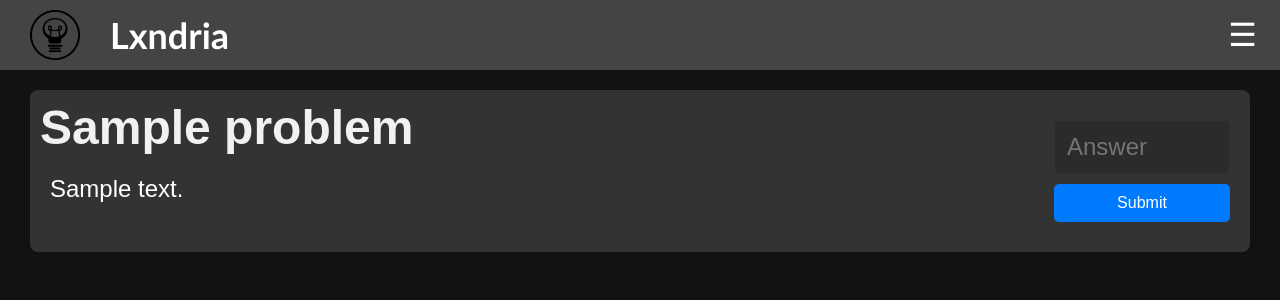
After one commit to Beginner10617/lxndria, a Flask app: template app/templates/problem.html in a window 1280 px wide. The commit adds this page. Shown: the top 300 px of the page. Run offline with Flask 3, Linux system fonts and the light colour scheme; the template is opened without the code that fills it: most values are stand-ins (such as "Sample title", 1, 10 or a date in 2020).

Commit message:
problem-post-viewing

```diff
--- a/app/routes/__init__.py
+++ b/app/routes/__init__.py
@@ -4,6 +4,7 @@ from .main import main_bp
 from .account import account_bp
 from .help import help_bp
 from .contribute import contributions_bp
+from .problem import problem_bp
 
 routes_bp = Blueprint('routes', __name__)
 
@@ -13,3 +14,4 @@ routes_bp.register_blueprint(main_bp)
 routes_bp.register_blueprint(account_bp)
 routes_bp.register_blueprint(help_bp)
 routes_bp.register_blueprint(contributions_bp)
+routes_bp.register_blueprint(problem_bp)
--- a/app/routes/account.py
+++ b/app/routes/account.py
@@ -1,5 +1,5 @@
 from .auth import current_user
-from app.models import Profile, User
+from app.models import Profile, User, Problem
 from flask import Blueprint, render_template, redirect, url_for
 from flask_login import login_required
 from app.forms import EditAccountForm
@@ -16,7 +16,8 @@ def account():
         print('Not authenticated')
         return redirect(url_for('routes.auth.login'))
     profile = Profile.query.filter_by(username=current_user.username).first()
-    return render_template('account.html', user=profile)
+    problems = Problem.query.filter_by(author=current_user.username).order_by(Problem.created_at.desc()).all()
+    return render_template('account.html', user=profile, problems=problems)
 
 @account_bp.route('/account/edit', methods=['GET', 'POST'])
 @login_required
--- /dev/null
+++ b/app/static/User-content/Wasi/Problems/1.txt
@@ -0,0 +1 @@
+This is the first problem ever posted!
--- /dev/null
+++ b/app/static/User-content/Wasi/Problems/2.txt
@@ -0,0 +1 @@
+ads
--- /dev/null
+++ b/app/static/User-content/Wasi/Problems/3.txt
@@ -0,0 +1 @@
+$\int xdx=?$
--- /dev/null
+++ b/app/static/User-content/Wasi/Problems/4.txt
@@ -0,0 +1 @@
+$$e^x$$
--- /dev/null
+++ b/app/static/css/problem.css
@@ -0,0 +1,66 @@
+body{
+    font-family: 'Poppins', sans-serif;
+    margin: 0;
+    padding: 0;
+    background-color: #121212;
+    color: #e0e0e0;
+}
+.problem-container{
+    display: flex;
+    max-width: 1200px;
+    margin: 20px auto;
+    padding: 10px;
+    background-color: #333;
+    box-shadow: 0 2px 4px rgba(0, 0, 0, 0.1);
+    border-radius: 8px;
+    color: #e0e0e0;
+}
+.problem-content{
+    flex: 1;
+    padding: 10px;
+    font-size: 1.5rem;
+}
+.problem{
+    font-size: 1.5rem;
+    color: #fff;
+    align-items: center;
+    width : 100%;
+}
+.problem h1{
+    margin-bottom: 10px;
+    background-color: #333;
+}
+.answer{
+    align-self: center;
+    background-color: #333;
+    padding: 10px;
+    border-radius: 8px;
+    margin-top: 10px;
+}
+.answer input[type="text"]{
+    width: 150px;
+    padding: 0.75rem;
+    border: 1px solid #333; /* Dark border */
+    border-radius: 5px;
+    font-size: 1.5rem;
+    background-color: #2b2b2b; /* Input background */
+    color: #f1f1f1; /* Light text */
+}
+.answer input[type="text"]:focus{
+    outline: none;
+    border: 1px solid #6366f1; /* Blue border */
+}
+.answer button{
+    display: block;
+    width: 100%;
+    padding: 10px;
+    margin-bottom: 10px;
+    margin-top: 10px;
+    background-color: #007bff;
+    color: #ffffff;
+    border: none;
+    border-radius: 5px;
+    cursor: pointer;
+    font-size: 1rem;
+    transition: background-color 0.3s;
+}
--- a/app/templates/contribute.html
+++ b/app/templates/contribute.html
@@ -58,7 +58,7 @@
         <button type="button" onclick="removeOption()">Remove Option</button>
     </div>
 
-    <div id="inputField" style="display: none;">
+    <div id="inputField" class="inputField" style="display: none;">
       {{form.expected_answer(class="form-control", placeholder="Answer")}}
     </div>
 
--- /dev/null
+++ b/app/templates/problem.html
@@ -0,0 +1,56 @@
+<!DOCTYPE html>
+<html>
+<head>
+    <script>
+        window.MathJax = {
+            tex: {
+                inlineMath: [['$', '$'], ['\\(', '\\)']],
+                displayMath: [['$$', '$$'], ['\\[', '\\]']]
+            },
+            svg: {
+                fontCache: 'global'
+            }
+        };
+    </script>
+    <script async src="https://cdn.jsdelivr.net/npm/mathjax@3/es5/tex-mml-chtml.js"></script>
+    <link rel="stylesheet" href="{{url_for('static', filename='css/banner.css')}}">
+    <link rel="stylesheet" href="{{url_for('static', filename='css/problem.css')}}">
+    <title>
+        {{problem.title}}
+    </title>
+</head>
+<header class="banner">
+    <div class="logo-container">
+      <img src="{{url_for('static', filename='Images/logo.png')}}" alt="Logo" class="logo">
+      <span class="site-name"><a href="/">Lxndria</span></div></a>
+    </div>
+      <div class="menu-container">
+        <button class="menu-button" onclick="toggleMenu()">☰</button>
+        <ul class="menu-list" id="menuList">
+            <a href="/account"><li>Account</li></a>
+            <a href="/account/contribute/problem"><li>Post a Problem</li></a>
+            <a href="/account/contribute/discussion"><li>Post a Discussion</li></a>
+            <a href="/help"><li>Help</li></a>
+        </ul>
+    </div>
+    <script src="{{ url_for('static', filename='js/menu.js') }}"></script>
+
+  </header>
+
+<body>
+<div class="problem-container">
+    <div class="problem">
+        <h1>
+            {{problem.title}}
+        </h1>
+        <div class="problem-content">
+            {{problem.content}}
+        </div>
+    </div>
+    <div class="answer">
+        <input type="text" id="answer" placeholder="Answer">
+        <button id="submit">Submit</button>
+    </div>
+</div>
+
+</body>
```
Also changed, not shown: app/forms.py (+7 -0 lines), app/models.py (+41 -1 lines), app/routes/contribute.py (+12 -3 lines), app/routes/problem.py (added, +14 -0 lines), app/static/css/contribute.css (+11 -4 lines), app/static/css/profile.css (+14 -0 lines), app/static/js/problem-post.js (+1 -8 lines), app/templates/account.html (+9 -0 lines), 1 other file.
